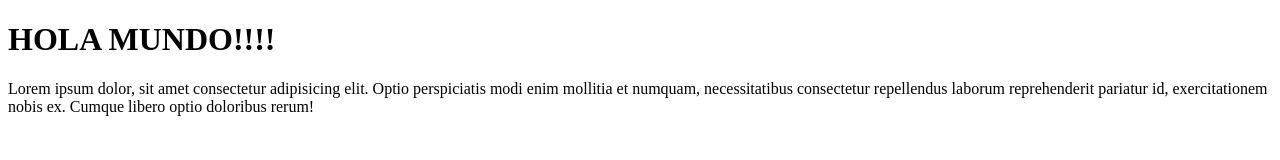
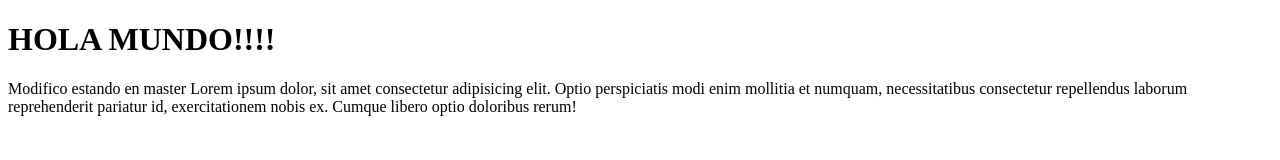
Before and after one commit to kairayary/practicaGit, a plain HTML site: page index.html in a window 1280 px wide. Drawn offline with Linux system fonts and the light colour scheme.

Commit message:
se hizo modificación del parráfo

```diff
--- a/index.html
+++ b/index.html
@@ -7,6 +7,6 @@
 </head>
 <body>
     <h1>HOLA MUNDO!!!!</h1>
-    <p>Lorem ipsum dolor, sit amet consectetur adipisicing elit. Optio perspiciatis modi enim mollitia et numquam, necessitatibus consectetur repellendus laborum reprehenderit pariatur id, exercitationem nobis ex. Cumque libero optio doloribus rerum!</p>
+    <p>Modifico estando en master Lorem ipsum dolor, sit amet consectetur adipisicing elit. Optio perspiciatis modi enim mollitia et numquam, necessitatibus consectetur repellendus laborum reprehenderit pariatur id, exercitationem nobis ex. Cumque libero optio doloribus rerum!</p>
 </body>
 </html>
```
